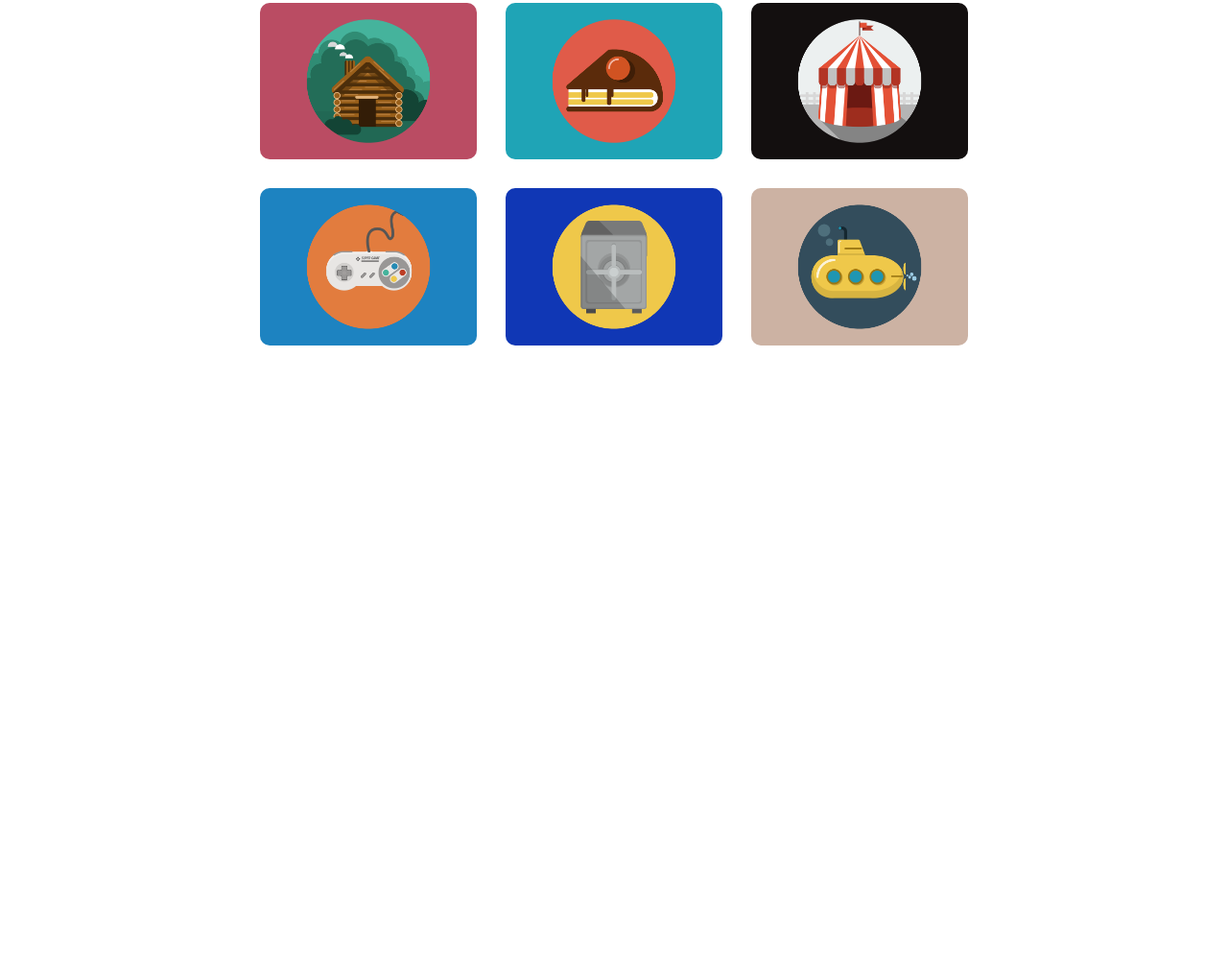
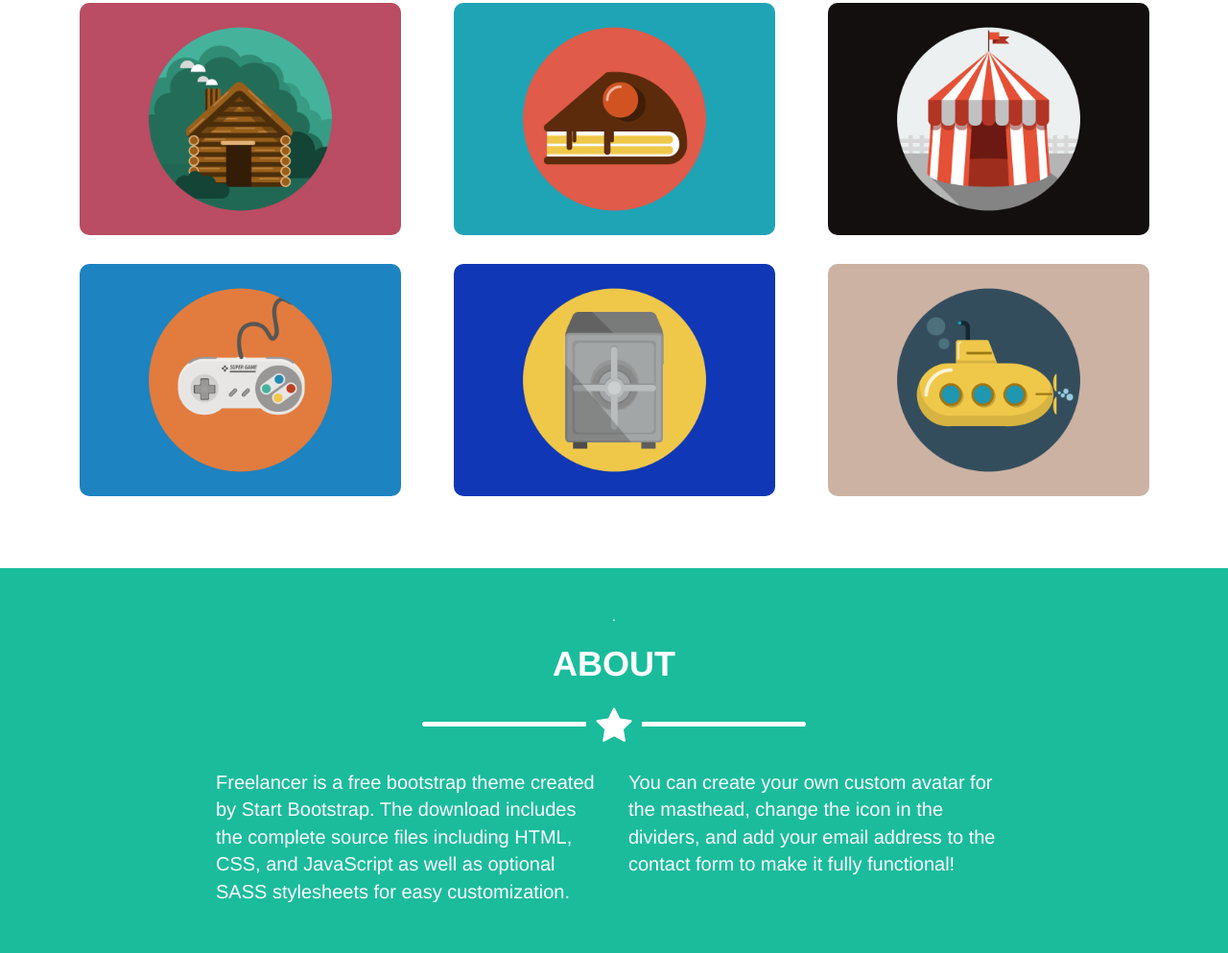
Before and after one commit to fabio98p/html-css-bootstrap-freelancer, a plain HTML site: page index.html in a window 1280 px wide. Shown: the part 731-1724 px from the top of the page at 96% size. Before the commit the page ends 1166 px from the top, so only its background shows below. Drawn offline with nearby package versions, Linux system fonts and the light colour scheme.

Commit message:
freelance v0.3 quasi fine main

```diff
--- a/assets/css/master.css
+++ b/assets/css/master.css
@@ -76,21 +76,20 @@
   padding: 40px 10px;
   color: white;
 }
-#start .box{
+#start .card{
 }
-#start .box img{
+#start .card img{
   width: 100%;
   max-width: 200px;
 }
-#start .box h1{
+#start .card h1{
   text-transform: uppercase;
   font-weight: bold;
 }
-#start .box .stellina .linea{
+#start .card .stellina .linea{
   background-color: white;
 }
-
-#start .box .stellina .stella{
+#start .card .stellina .stella{
   background-color: #1ABC9C;
 }
 /* START */
@@ -98,7 +97,6 @@
 #portfolio{
   padding: 40px 10px;;
   text-align: center;
-
 }
 #portfolio h1{
   text-transform: uppercase;
@@ -118,6 +116,49 @@
 #portfolio .row .col-12:nth-child(n+1){
   margin: 15px 0;
 }
+/* remove boostrap */
+.container{
+  max-width: none;
+}
+/* remove boostrap */
+@media all and (min-width: 768px) {
+  #portfolio img{
+    max-width: 350px;
+  }
+}
+@media all and (min-width: 992px) {
+  #portfolio img{
+    max-width: 275px;
+  }
+}
+@media all and (min-width: 1170px) {
+  #portfolio img{
+    max-width: 335px;
+  }
+}
 /* PORFTFOLIO */
+/* ABOUT */
+#about{
+  padding: 40px 10px;;
+  text-align: center;
+  background-color: #1ABC9C;
+  color: #fff;
+}
+#about h1{
+  text-transform: uppercase;
+  font-weight: bold;
+}
+#about .card .stellina .linea{
+  background-color: white;
+}
+#about .card .stellina .stella{
+  background-color: #1ABC9C;
+  color: white;
+}
+#about .card p{
+font-size: 20px;
+text-align: left;
+}
 
+/* ABOUT */
 /* MAIN */
--- a/index.html
+++ b/index.html
@@ -42,7 +42,7 @@
     <main>
       <!-- TODO: ricontrollare per tutte le dimensioni -->
       <div id="start">
-        <div class="box">
+        <div class="card">
           <img src="https://startbootstrap.github.io/startbootstrap-freelancer/assets/img/avataaars.svg" alt="">
           <h1>start boostrap</h1>
           <div class="stellina">
@@ -70,28 +70,51 @@
                 </div>
               </div>
             </div>
-            <div class="col-12 col-sm-6 col-lg-4">
+            <div class="col-12 col-sm-6 col-md-4 col-lg-4">
               <img src="./assets/img/cabin.png" alt="cabin">
             </div>
-            <div class="col-12 col-sm-6 col-lg-4">
+            <div class="col-12 col-sm-6 col-md-4 col-lg-4">
               <img src="./assets/img/cake.png" alt="cake">
             </div>
-            <div class="col-12 col-sm-6 col-lg-4">
+            <div class="col-12 col-sm-6 col-md-4 col-lg-4">
               <img src="./assets/img/circus.png" alt="circus">
             </div>
-            <div class="col-12 col-sm-6 col-lg-4">
+            <div class="col-12 col-sm-6 col-md-4 col-lg-4">
               <img src="./assets/img/game.png" alt="game">
-
             </div>
-            <div class="col-12 col-sm-6 col-lg-4">
+            <div class="col-12 col-sm-6 col-md-4 col-lg-4">
               <img src="./assets/img/safe.png" alt="safe">
-
             </div>
-            <div class="col-12 col-sm-6 col-lg-4">
+            <div class="col-12 col-sm-6 col-md-4 col-lg-4">
               <img src="./assets/img/submarine.png" alt="submarine">
 
             </div>
           </div>
+        </div>
+      </div>
+      <div id="about">.
+        <div class="card">
+          <div class="row">
+            <div class="col-12">
+              <h1>about</h1>
+              <div class="stellina">
+                <div class="linea">
+                  <div class="stella">
+                    <span class="fa fa-star"></span>
+                  </div>
+                </div>
+              </div>
+            </div>
+            <div class="col-12 col-md-offset-2 col-md-4">
+              <p>Freelancer is a free bootstrap theme created by Start Bootstrap. The download includes the complete source files including HTML, CSS, and JavaScript as well as optional SASS stylesheets for easy customization.</p>
+            </div>
+            <div class="col-12 col-md-4">
+              <p>You can create your own custom avatar for the masthead, change the icon in the dividers, and add your email address to the contact form to make it fully functional!</p>
+            </div>
+            <div class="col-12"></div>
+          </div>
+
+
         </div>
       </div>
     </main>
```
